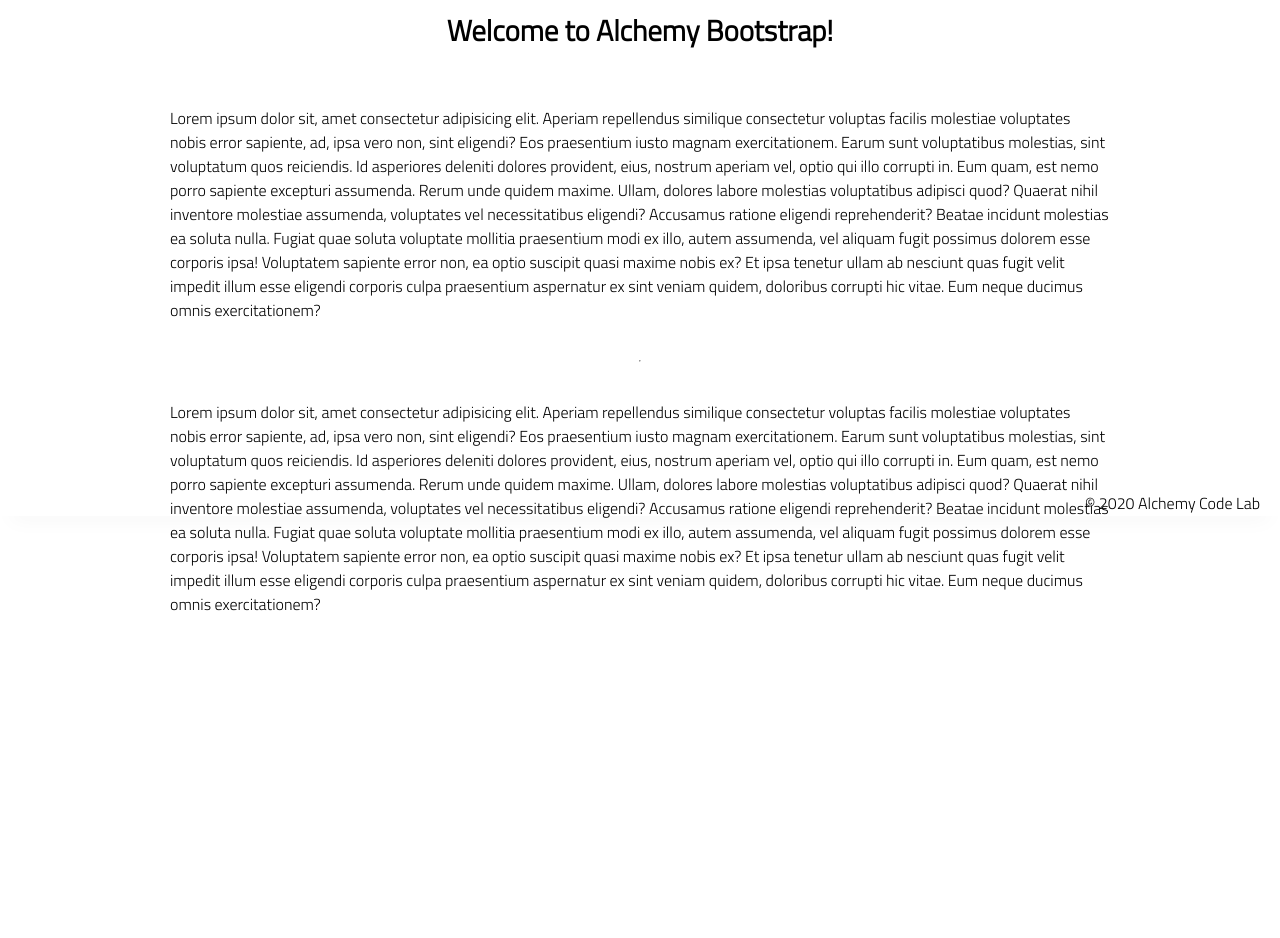
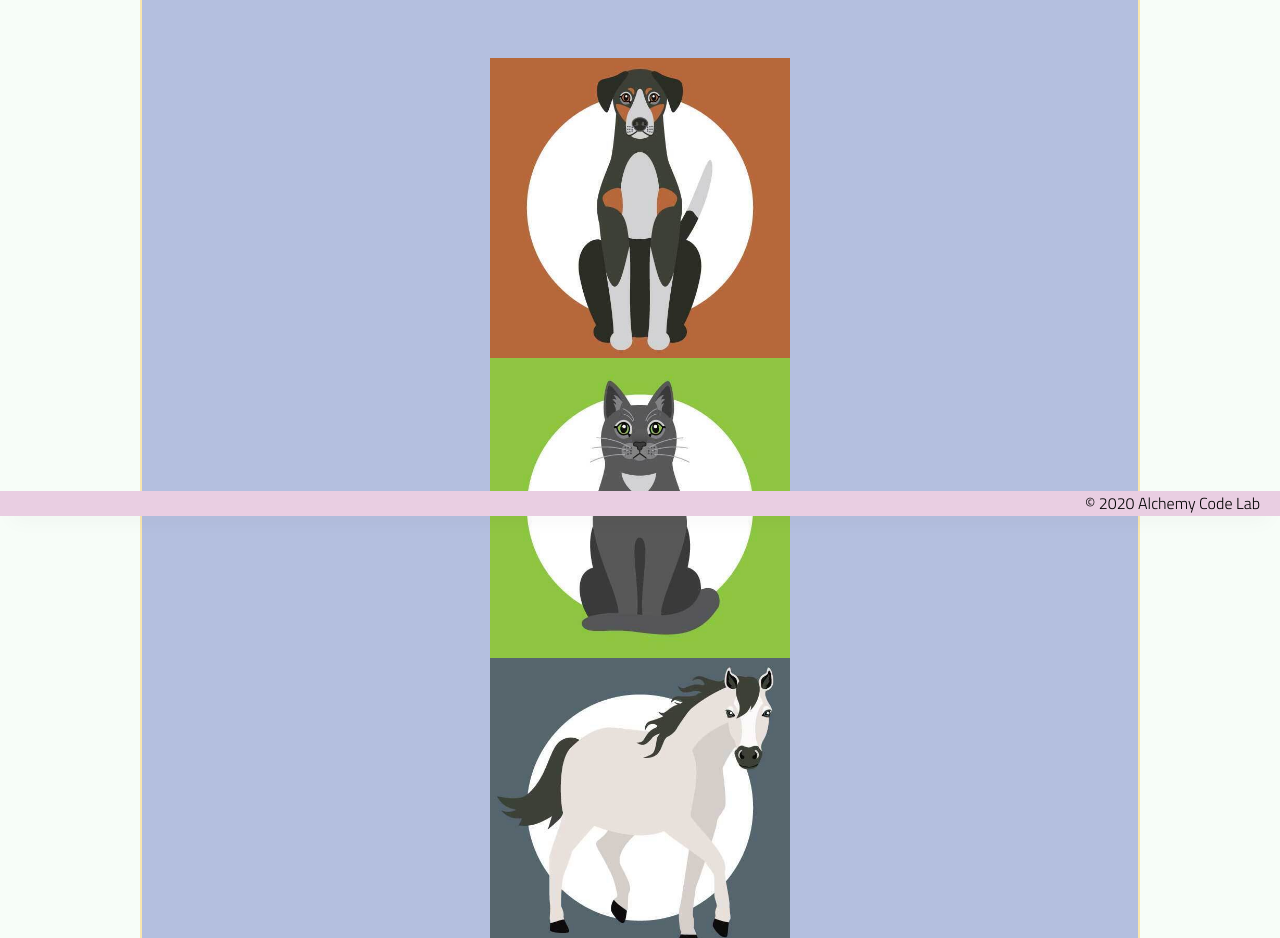
Before and after one commit to ClareMcDonald/animal-farm-nov2021, a website: page index.html in a window 1280 px wide. Shown: the part 284-1222 px from the top of the page. Before the commit the page ends 990 px from the top, so only its background shows below. Drawn offline with Linux system fonts and the light colour scheme.

Commit message:
work on animal farm

```diff
--- a/app.js
+++ b/app.js
@@ -1,4 +1,14 @@
 // import functions and grab DOM elements
+const dogSound = document.getElementById('dog-sound');
+const dogImage = document.getElementById('dog-image');
+
+const catSound = document.getElementById('cat-sound');
+const catImage = document.getElementById('cat-image');
+
+const horseSound = document.getElementById('horse-sound');
+const horseImage = document.getElementById('horse-image');
+
+const recentClick = document.getElementById('recent-click');
 
 // initialize global state
 
@@ -6,3 +16,18 @@
   // get user input
   // use user input to update state
   // update DOM to reflect the new state
+
+dogImage.addEventListener('click', () => {
+  dogSound.play();
+  recentClick.textContent = "dog";
+})
+
+catImage.addEventListener('click', () => {
+  catSound.play();
+  recentClick.textContent = "cat";
+})
+
+horseImage.addEventListener('click', () => {
+  horseSound.play();
+  recentClick.textContent = "horse";
+})
--- a/index.html
+++ b/index.html
@@ -22,46 +22,20 @@
     </header>
     <main>
         <section class="main-section">
-            <img class="main-logo" src="./assets/alchemy-logo.png" />
             <h2>
-                Welcome to Alchemy Bootstrap!
+                Welcome to Clare's Animal Farm!
             </h2>
+            <h3> Most Recent Click:</h3>
+            <h4 id="recent-click">
+            </h4>
 
-            <p>
-                Lorem ipsum dolor sit, amet consectetur adipisicing elit. Aperiam repellendus similique consectetur
-                voluptas facilis molestiae voluptates nobis error sapiente, ad, ipsa vero non, sint eligendi? Eos
-                praesentium iusto magnam exercitationem.
-                Earum sunt voluptatibus molestias, sint voluptatum quos reiciendis. Id asperiores deleniti dolores
-                provident, eius, nostrum aperiam vel, optio qui illo corrupti in. Eum quam, est nemo porro sapiente
-                excepturi assumenda.
-                Rerum unde quidem maxime. Ullam, dolores labore molestias voluptatibus adipisci quod? Quaerat nihil
-                inventore molestiae assumenda, voluptates vel necessitatibus eligendi? Accusamus ratione eligendi
-                reprehenderit? Beatae incidunt molestias ea soluta nulla.
-                Fugiat quae soluta voluptate mollitia praesentium modi ex illo, autem assumenda, vel aliquam fugit
-                possimus dolorem esse corporis ipsa! Voluptatem sapiente error non, ea optio suscipit quasi maxime nobis
-                ex?
-                Et ipsa tenetur ullam ab nesciunt quas fugit velit impedit illum esse eligendi corporis culpa
-                praesentium aspernatur ex sint veniam quidem, doloribus corrupti hic vitae. Eum neque ducimus omnis
-                exercitationem?
-            </p>
-            <hr />
-            <p>
-                Lorem ipsum dolor sit, amet consectetur adipisicing elit. Aperiam repellendus similique consectetur
-                voluptas facilis molestiae voluptates nobis error sapiente, ad, ipsa vero non, sint eligendi? Eos
-                praesentium iusto magnam exercitationem.
-                Earum sunt voluptatibus molestias, sint voluptatum quos reiciendis. Id asperiores deleniti dolores
-                provident, eius, nostrum aperiam vel, optio qui illo corrupti in. Eum quam, est nemo porro sapiente
-                excepturi assumenda.
-                Rerum unde quidem maxime. Ullam, dolores labore molestias voluptatibus adipisci quod? Quaerat nihil
-                inventore molestiae assumenda, voluptates vel necessitatibus eligendi? Accusamus ratione eligendi
-                reprehenderit? Beatae incidunt molestias ea soluta nulla.
-                Fugiat quae soluta voluptate mollitia praesentium modi ex illo, autem assumenda, vel aliquam fugit
-                possimus dolorem esse corporis ipsa! Voluptatem sapiente error non, ea optio suscipit quasi maxime nobis
-                ex?
-                Et ipsa tenetur ullam ab nesciunt quas fugit velit impedit illum esse eligendi corporis culpa
-                praesentium aspernatur ex sint veniam quidem, doloribus corrupti hic vitae. Eum neque ducimus omnis
-                exercitationem?
-            </p>
+          <img src="./assets/dog.jpeg" id="dog-image">
+          <img src="./assets/cat.jpeg" id="cat-image">
+          <img src="./assets/horse.jpeg" id="horse-image">
+
+          <audio src="./assets/dog-sound.wav" id="dog-sound" />
+          <audio src="./assets/cat-sound.wav" id="cat-sound" />
+          <audio src="./assets/horse-sound.wav" id="horse-sound" />
 
         </section>
     </main>
--- a/styles/style.css
+++ b/styles/style.css
@@ -7,11 +7,11 @@ body {
     --color4: hsla(187, 41%, 94%, 1);
     --color5: hsla(170, 28%, 95%, 1); */
 
-    /* --color1: hsla(45, 86%, 83%, 1);
+    --color1: hsla(45, 86%, 83%, 1);
     --color2: hsla(135, 65%, 98%, 1);
     --color3: hsla(315, 37%, 86%, 1);
     --color4: hsla(45, 73%, 98%, 1);
-    --color5: hsla(224, 40%, 79%, 1); */
+    --color5: hsla(224, 40%, 79%, 1);
 
     --header-height: 80px;
     --shadow: 0px 10px 20px -12px rgba(0,0,0,0.45);
@@ -111,3 +111,11 @@ footer {
     }
 
   }
+
+img {
+    height: 300px;
+}
+
+h4, h3 {
+    background-color: hsla(315, 37%, 86%, 1);
+}
```
Also changed, not shown: README.md, assets/cat.jpeg (added), assets/dog.jpeg (added), assets/horse.jpeg (added), cypress/horse.jpeg (added), 3 other files.
